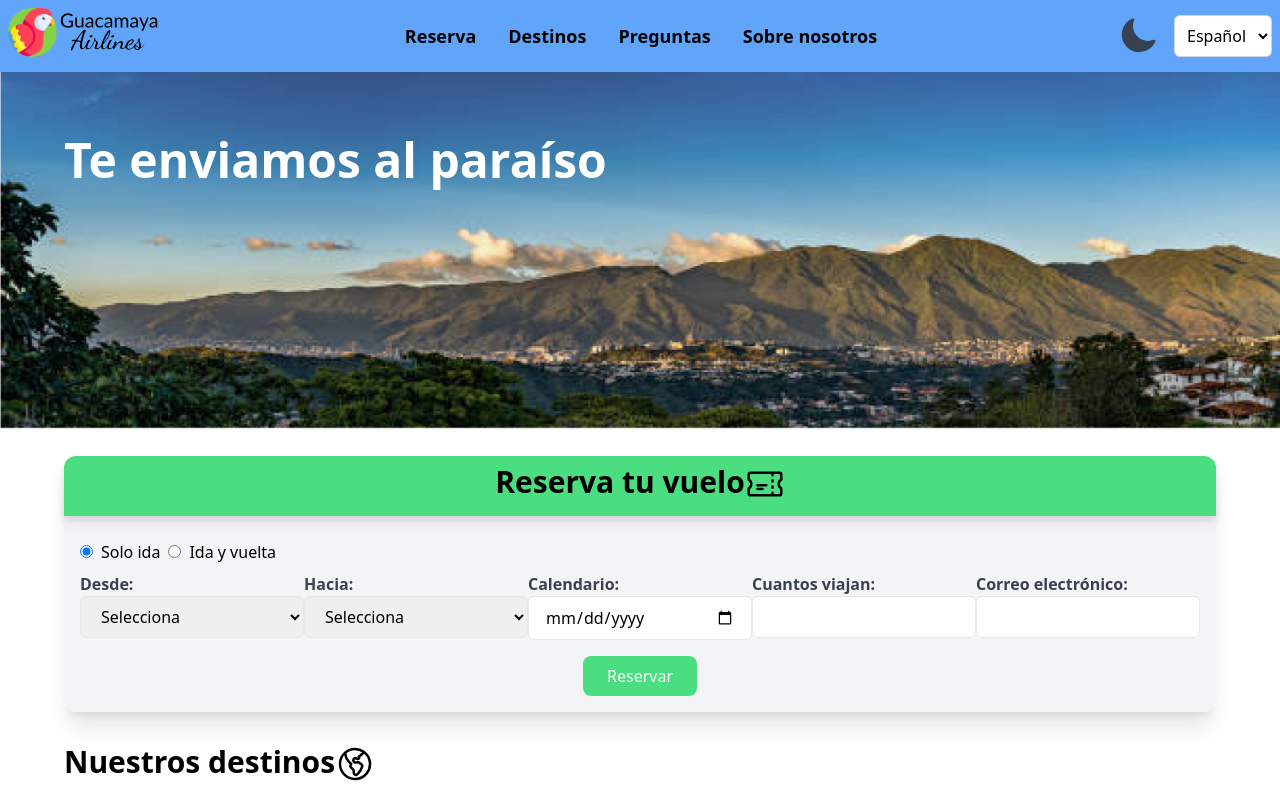
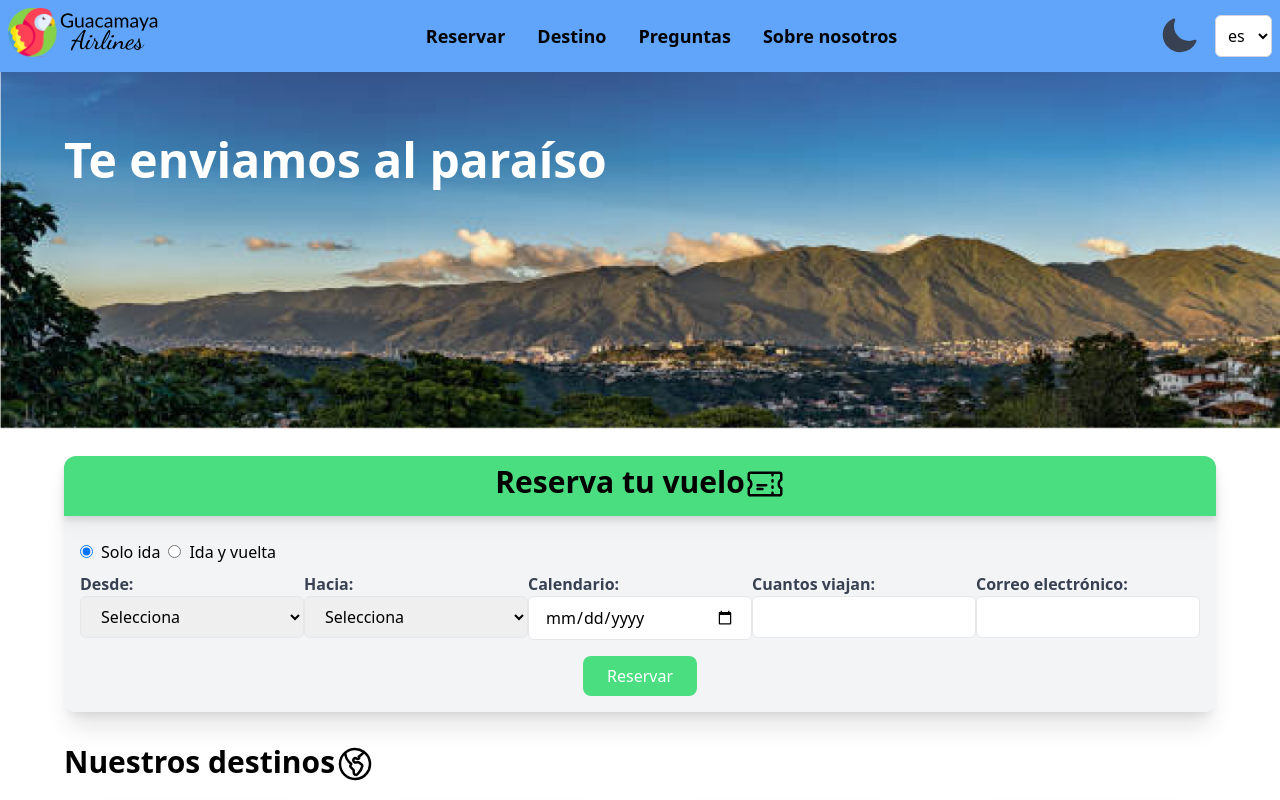
Before and after one commit to CarlosArgelio/guacamaya-airlines, a React (Vite) app in the folder frontend/: page / in a window 1280 px wide. Shown: the top 800 px of the page. Built offline with nearby package versions, Linux system fonts and the light colour scheme.

Commit message:
feat: configuration i18n to change language

```diff
--- a/frontend/src/components/Navbar.jsx
+++ b/frontend/src/components/Navbar.jsx
@@ -1,12 +1,13 @@
 import { useState } from 'react';
 import { Logo } from "../assets/index";
-import { MoonIcon } from "@heroicons/react/24/solid";
 import { Bars4Icon } from "@heroicons/react/24/solid";
 import { Translation } from "./Translation";
+import { useTranslation } from 'react-i18next';
 
 function Navbar() {
 
   const [isOpen, setIsOpen] = useState(false);
+  const [t, i18n] = useTranslation("global");
 
   const toggleMenu = () => {
     setIsOpen(!isOpen);
@@ -21,16 +22,16 @@ function Navbar() {
           </div>
           <div className="hidden md:flex items-center">
             <a href="#" className="text-black text-lg font-bold px-4  py-2">
-              Reserva
+              {t('navBar.reserver')}
             </a>
             <a href="#" className="text-black text-lg font-bold px-4  py-2">
-              Destinos
+              {t('navBar.destination')}
             </a>
             <a href="#" className="text-black text-lg font-bold px-4 py-2">
-              Preguntas
+              {t('navBar.questions')}
             </a>
             <a href="#" className="text-black text-lg font-bold px-4  py-2">
-              Sobre nosotros
+              {t('navBar.aboutWe')}
             </a>
           </div>
 
--- a/frontend/src/components/Translation.jsx
+++ b/frontend/src/components/Translation.jsx
@@ -1,24 +1,22 @@
 import { MoonIcon } from "@heroicons/react/24/solid";
-// import { useState } from "react";
-// import { useTranslation } from "react-i18next";
+import { useTranslation } from "react-i18next";
 
 
 export const Translation = () => {
-    // const { t, i18n: {changeLanguage, language} } = useTranslation();
-    // const [currentLanguage, setCurrentLanguage] = useState(language)
+    // eslint-disable-next-line no-unused-vars
+    const [t, i18n] = useTranslation("global");
 
-    // const handleChangeLanguage = () => {
-    //   const newLanguage = currentLanguage === "en" ? "pt" : "en";
-    //   setCurrentLanguage(newLanguage);
-    //   changeLanguage(newLanguage);
-    // }
+    const handleChangeLanguage = (event) => {
+        const newLang = event.target.value;
+        i18n.changeLanguage(newLang)
+      };
 
     return (
         <div className="flex items-center">
             <MoonIcon className="h-10 w-10 mx-4 hover:text-yellow-400 text-gray-700 md:block" />
-            <select id="select" className="bg-white border border-gray-300 py-2 px-2 rounded-md focus:outline-none focus:border-yellow-500">
-              <option value="">Español</option>
-              <option value="english">English</option>
+            <select id="select" className="bg-white border border-gray-300 py-2 px-2 rounded-md focus:outline-none focus:border-yellow-500" onChange={handleChangeLanguage}>
+              <option onSelect={() => i18n.changeLanguage("es")} value="es">es</option>
+              <option onSelect={() => i18n.changeLanguage("en")} value="en">en</option>
             </select>
           </div>
     )
--- a/frontend/src/i18n/en.json
+++ /dev/null
@@ -1,3 +0,0 @@
-{
-  "bannerText": "We send you to paradise"
-}
--- a/frontend/src/i18n/es.json
+++ /dev/null
@@ -1,3 +0,0 @@
-{
-  "bannerText": "Te enviamos al paraíso"
-}
--- a/frontend/src/i18n/i18n.js
+++ /dev/null
@@ -1,13 +0,0 @@
-import i18n from "i18next";
-import { useTranslation, initReactI18next } from "react-i18next";
-import EN from "./en.json";
-import ES from "./es.json";
-
-
-i18n.use(initReactI18next).init({
-    resources: {
-        en: { ...EN },
-        es: { ...ES }
-    }, // Where we're gonna put translations' files
-    lng: "en",     // Set the initial language of the App
-});
--- a/frontend/src/main.jsx
+++ b/frontend/src/main.jsx
@@ -2,10 +2,32 @@ import React from 'react'
 import ReactDOM from 'react-dom/client'
 import App from './App.jsx'
 import './index.css'
-import "./i18n/i18n.js";
+
+import { I18nextProvider, initReactI18next } from 'react-i18next'
+import i18next from 'i18next'
+
+import global_es from './translations/es/global.json'
+import global_en from './translations/en/global.json'
+
+i18next
+.use(initReactI18next)
+.init({
+  interpolation: { escapeValue: false },
+  lng: "es",
+  resources: {
+    es: {
+      global: global_es
+    },
+    en: {
+      global: global_en
+    }
+  }
+});
 
 ReactDOM.createRoot(document.getElementById('root')).render(
   <React.StrictMode>
-    <App />
+    <I18nextProvider>
+      <App />
+    </I18nextProvider>
   </React.StrictMode>,
 )
--- /dev/null
+++ b/frontend/src/translations/en/global.json
@@ -0,0 +1,9 @@
+{
+  "navBar": {
+    "reserver": "Reserver",
+    "destination": "Destiny",
+    "questions": "Questions",
+    "aboutWe": "About We"
+  },
+  "bannerText": "We send you to paradise"
+}
--- /dev/null
+++ b/frontend/src/translations/es/global.json
@@ -0,0 +1,9 @@
+{
+  "navBar": {
+    "reserver": "Reservar",
+    "destination": "Destino",
+    "questions": "Preguntas",
+    "aboutWe": "Sobre nosotros"
+  },
+  "bannerText": "Te enviamos al paraíso"
+}
```
